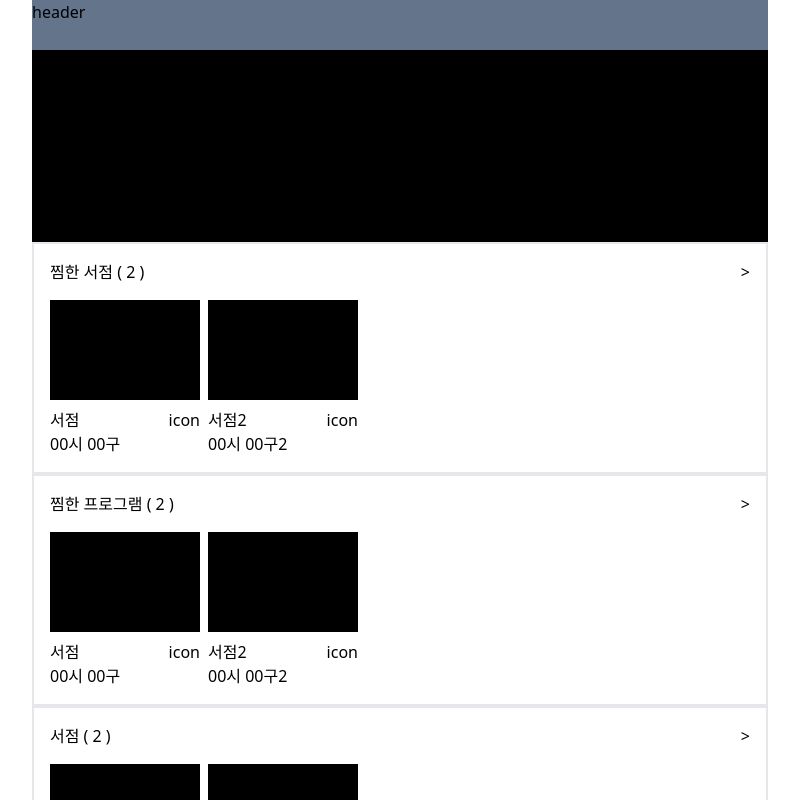
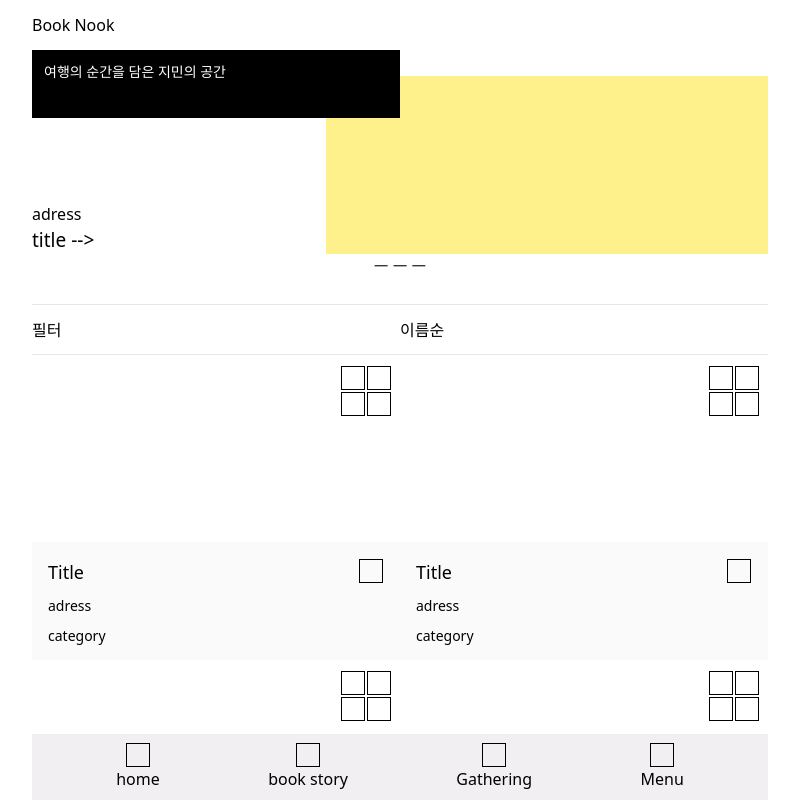
Before and after one commit to bside14-05/Front, a Next.js app: page / in a window 1280 px wide. Shown: the top 800 px of the page, without its empty margins (240-1039 px from the left). Built offline with nearby package versions, Linux system fonts and the light colour scheme.

Commit message:
feature : main page layout (#9)

```diff
--- a/src/app/page.tsx
+++ b/src/app/page.tsx
@@ -8,6 +8,9 @@ import LikeList from "@/components/my/main/LikeList";
 
 import { PATH_MENU } from "@/paths/path";
 import { useRouter } from "next/navigation";
+import NavMenu from "@/components/main/NavMenu";
+import Card from "@/components/main/Card";
+import Filter from "@/components/main/Filter";
 
 const LIST = [
   { id: 0, title: "서점", adress: "00시 00구" },
@@ -31,18 +34,32 @@ function Main() {
 
   return (
     <div className="sm:w-full md:w-[768px] mx-auto [calc(100vh-50px)]-h-max px-[16px]">
-      <Header />
-      <div className="h-48 bg-black" onClick={handleClick}></div>
-      <div>
-        <LikeList category="찜한 서점" list={LIST} />
+      <div className="flex items-center h-[50px]">Book Nook</div>
+      <div className=" h-full m-auto">
+        <div className="relative">
+          <div className="relative bg-black z-20 h-[68px] w-1/2 mb-[-42px] text-white p-[12px] ">
+            <div className="text-sm">{"여행의 순간을 담은 지민의 공간"}</div>
+          </div>
+          <div className="relative flex h-[178px] z-10 w-full">
+            <div className="relative w-2/5">
+              <div className="absolute bottom-0">
+                <div>adress</div>
+                <div className="text-[19px]">{"title -->"}</div>
+              </div>
+            </div>
+            <div className="bg-yellow-200 w-3/5"></div>
+          </div>
+        </div>
+        <div className="flex justify-center h-[50px]">ㅡ ㅡ ㅡ</div>
+        <Filter />
+        <div className="flex flex-wrap">
+          <Card />
+          <Card />
+          <Card />
+          <Card />
+        </div>
       </div>
-      <div>
-        <LikeList category="찜한 프로그램" list={LIST} />
-      </div>
-      <div>
-        <LikeList category="서점" list={LIST} />
-      </div>
-      <Footer />
+      <NavMenu />
     </div>
   );
 }
--- /dev/null
+++ b/src/components/main/Card.tsx
@@ -0,0 +1,27 @@
+const IconWrapper = () => (
+  <div className="h-[24px] w-[24px] border-[1px] border-black m-[1px]"></div>
+);
+
+function Card() {
+  return (
+    <div className="relative w-1/2">
+      <div className="absolute top-[10px] right-0 flex flex-wrap w-[60px]">
+        {IconWrapper()}
+        {IconWrapper()}
+        {IconWrapper()}
+        {IconWrapper()}
+      </div>
+      <div className="h-[187px]"></div>
+      <div className="p-[16px] h-[118px] bg-[#FAFAFA]">
+        <div className="flex justify-between">
+          <div className="font-medium text-lg mb-[10px]">Title</div>
+          {IconWrapper()}
+        </div>
+        <div className="text-sm  mb-[10px]">adress</div>
+        <div className="font-medium text-sm">category</div>
+      </div>
+    </div>
+  );
+}
+
+export default Card;
--- /dev/null
+++ b/src/components/main/Filter.tsx
@@ -0,0 +1,10 @@
+function Filter() {
+  return (
+    <div className="flex w-full items-center h-[51px] border-y-[1px]">
+      <div className="flex-1">필터</div>
+      <div className="flex-1">이름순</div>
+    </div>
+  );
+}
+
+export default Filter;
--- /dev/null
+++ b/src/components/main/NavMenu.tsx
@@ -0,0 +1,28 @@
+const IconWrapper = (src: string) => (
+  <div className="h-[24px] w-[24px] border-black border-[1px] m-auto"></div>
+);
+
+function NavMenu() {
+  return (
+    <div className="sticky flex justify-around px-[30px] items-center bottom-0 w-full h-[66px] bg-[#F1EFF2]">
+      <div>
+        {IconWrapper("")}
+        home
+      </div>
+      <div>
+        {IconWrapper("")}
+        book story
+      </div>
+      <div>
+        {IconWrapper("")}
+        Gathering
+      </div>
+      <div>
+        {IconWrapper("")}
+        Menu
+      </div>
+    </div>
+  );
+}
+
+export default NavMenu;
--- a/src/paths/path.ts
+++ b/src/paths/path.ts
@@ -13,7 +13,9 @@ export const PATH_MENU = {
   },
   my: {
     main: "/my",
-    listDetail: "/listDetail",
     profil: "/profil",
   },
+  taste: {
+    detail: (id: number) => `/taste/${id}`,
+  },
 };
```
